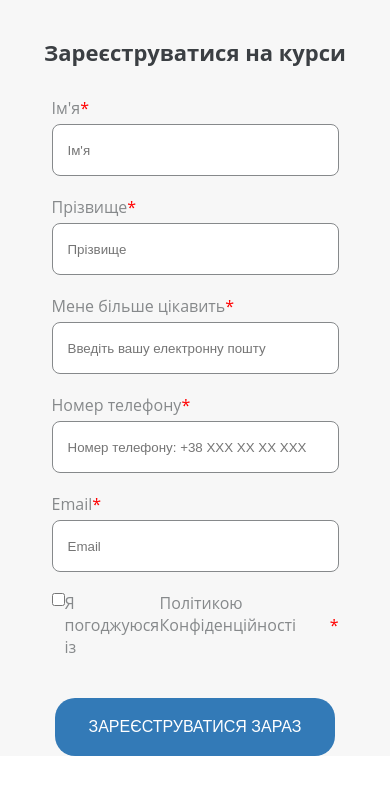
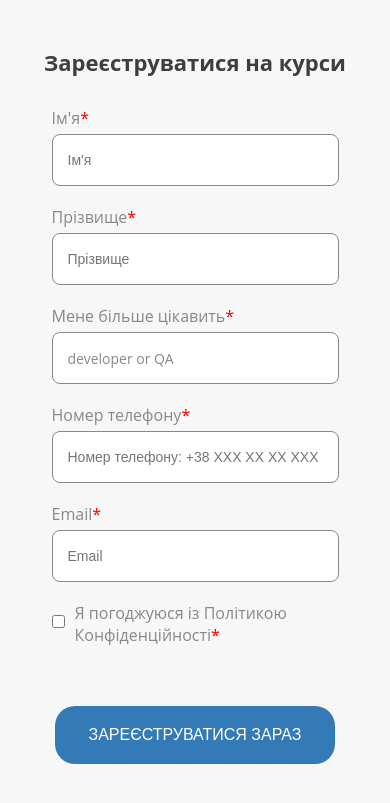
Before and after one commit to ozinkevych/layout4, a website: page app/index.html in a window 390 px wide. Shown: the part 623-1426 px from the top of the page. Before the commit the page ends 1379 px from the top, so only its background shows below. Drawn offline with Linux system fonts and the light colour scheme.

Commit message:
completing the registration form

```diff
--- a/app/index.html
+++ b/app/index.html
@@ -50,28 +50,32 @@
                 </div>
                 <div>
                     <label for="name">Ім'я<span>*</span></label>
-                    <input type="text" id="name" name="name" required placeholder="Ім'я" pattern="[А-Яа-яA-Za-zЁёІіЇїҐґЄє]*" minlength="4" maxlength="30" title="Не вірний формат імені">
+                    <input class="form-input" type="text" id="name" name="name" required placeholder="Ім'я" pattern="[А-Яа-яA-Za-zЁёІіЇїҐґЄє]*" minlength="4" maxlength="30" title="Не вірний формат імені">
                 </div>
                 <div>
                     <label for="surname">Прізвище<span>*</span></label>
-                    <input type="text" id="surname" name="surname" required placeholder="Прізвище"  pattern="[А-Яа-яA-Za-zЁёІіЇїҐґЄє]*" minlength="4" maxlength="30">
+                    <input class="form-input" type="text" id="surname" name="surname" required placeholder="Прізвище"  pattern="[А-Яа-яA-Za-zЁёІіЇїҐґЄє]*" minlength="4" maxlength="30">
                 </div>
                 <div>
-                    <label for="text">Мене більше цікавить<span>*</span></label>
-                    <input type="text" id="text" name="text" required placeholder="Введіть вашу електронну пошту">
+                    <label for="interest">Мене більше цікавить<span>*</span></label>
+                    <select class="form-input" id="interest" name="interest" required>
+                        <option value="" disabled selected> developer or QA</option>
+                        <option value="developer">developer</option>
+                        <option value="QA">QA</option>
+                    </select>
                 </div>
                 <div>
                     <label for="tel">Номер телефону<span>*</span></label>
-                    <input id="tel" name="tel" pattern="[0-9]*" required minlength="13" placeholder="Номер телефону: +38 XXX XX XX XXX">
+                    <input class="form-input" id="tel" name="tel" pattern="[0-9]*" required minlength="12" placeholder="Номер телефону: +38 XXX XX XX XXX">
                 </div>
                 <div>
                     <label for="email">Email<span>*</span></label>
-                    <input type="email" id="email" name="email" required placeholder="Email">
+                    <input class="form-input" type="email" id="email" name="email" required placeholder="Email">
                 </div>
-                <div class="checkbox">
-                    <label for="Checkbox">
+                <div >
+                    <label class="checkbox" for="Checkbox">
                         <input type="checkbox" id="Checkbox" name="Checkbox" required>
-                        <label for="Checkbox">Я погоджуюся із <a href="#">Політикою Конфіденційності</a><span>*</span></label>
+                        <label class="checkbox-text" for="Checkbox">Я погоджуюся із <a href="#">Політикою Конфіденційності</a><span>*</span></label>
                     </label>
                 </div>
                 <button class="form-btn" type="submit">ЗАРЕЄСТРУВАТИСЯ ЗАРАЗ</button>
--- a/app/scss/style.scss
+++ b/app/scss/style.scss
@@ -93,7 +93,7 @@ header{
 //Content left
 .information {
   align-self: flex-end;
-  padding-bottom: 85px;
+  padding-bottom: 140px;
   width: 595px;
   .information-title, {
     margin: 0 auto;
@@ -104,7 +104,7 @@ header{
   }
   .information-text{
     margin: 0 auto;
-    padding-top: 30px;
+    padding-top: 40px;
     max-width: 510px;
     h4{
       text-align: center;
@@ -128,25 +128,33 @@ header{
     label {
       padding-bottom: 5px;
       color: $color_3;
-
+      a:hover {
+        color: $color_2;
+      }
       span {
         color: red;
-        margin: auto 0;
       }
     }
 
     h2 {
       padding-bottom: 10px;
     }
+    select{
+      align-items: center;
+      all: unset;
+      background-color: $color_1;
+    }
 
-    input {
+    .form-input {
       border-radius: 8px;
       width: 550px;
       height: 50px;
       padding-left: 15px;
       padding-right: 15px;
       border: 1px solid $color_3;
-
+      align-items: center;
+      font-size: 14px;
+      color: $color_3;
       &:focus {
         outline: none;
         border-color: $color_2;
@@ -160,8 +168,12 @@ header{
       background-color: $error-bg;
       border-color: $error-border;
     }
+    select:invalid {
+      background-color: $error-bg;
+      border-color: $error-border;
+    }
+    }
   }
-}
 
 .checkbox{
   label{
@@ -182,7 +194,7 @@ header{
   font-size: 16px;
   padding: 20px 0;
   width: 350px;
-  margin: 0 auto;
+  margin: 40px auto;
   border-radius: 20px;
   background-color: $color_2;
   color: $color_1;
@@ -293,7 +305,7 @@ header{
     padding: 0;
     div{
       max-width: 100%;
-      input{
+      .form-input, select{
         max-width: 255px;
       }
       h2{
@@ -304,6 +316,18 @@ header{
   .form-btn{
     width: 280px;
   }
+  .checkbox{
+    display: flex;
+    justify-content: center;
+    width: 287px;
+    input{
+      margin-bottom: 10px;
+    }
+  }
+  .checkbox-text{
+    display: inline;
+    padding-left: 10px;
+  }
 }
 @media screen and (max-width: 400px) {
   .header-logo-img {
@@ -313,10 +337,6 @@ header{
   .header-container-block {
     padding: 0;
   }
-  .checkbox{
-    label{
-      display: flex;
-      max-width: 287px;
-    }
+
+
   }
-}
```
Also changed, not shown: app/css/style.min.css. Lines whose indentation alone changed are shown as unchanged.
